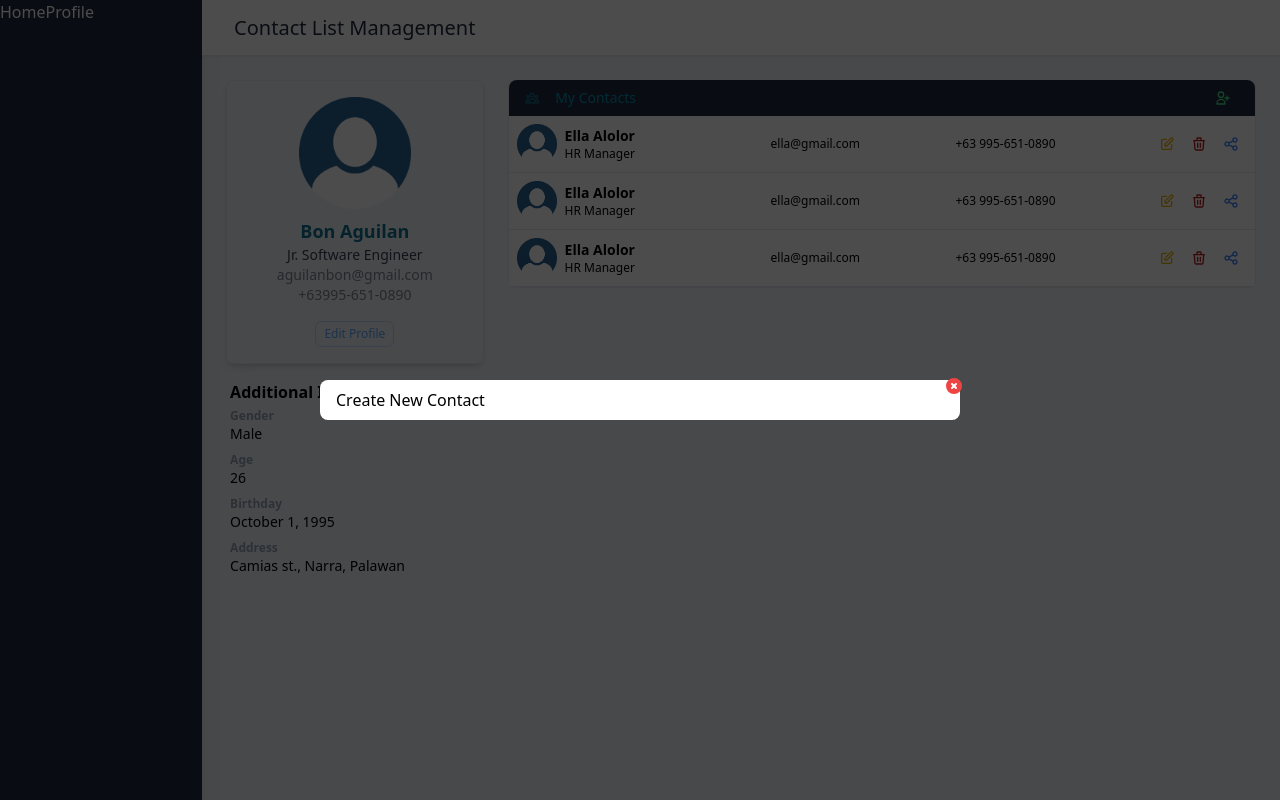
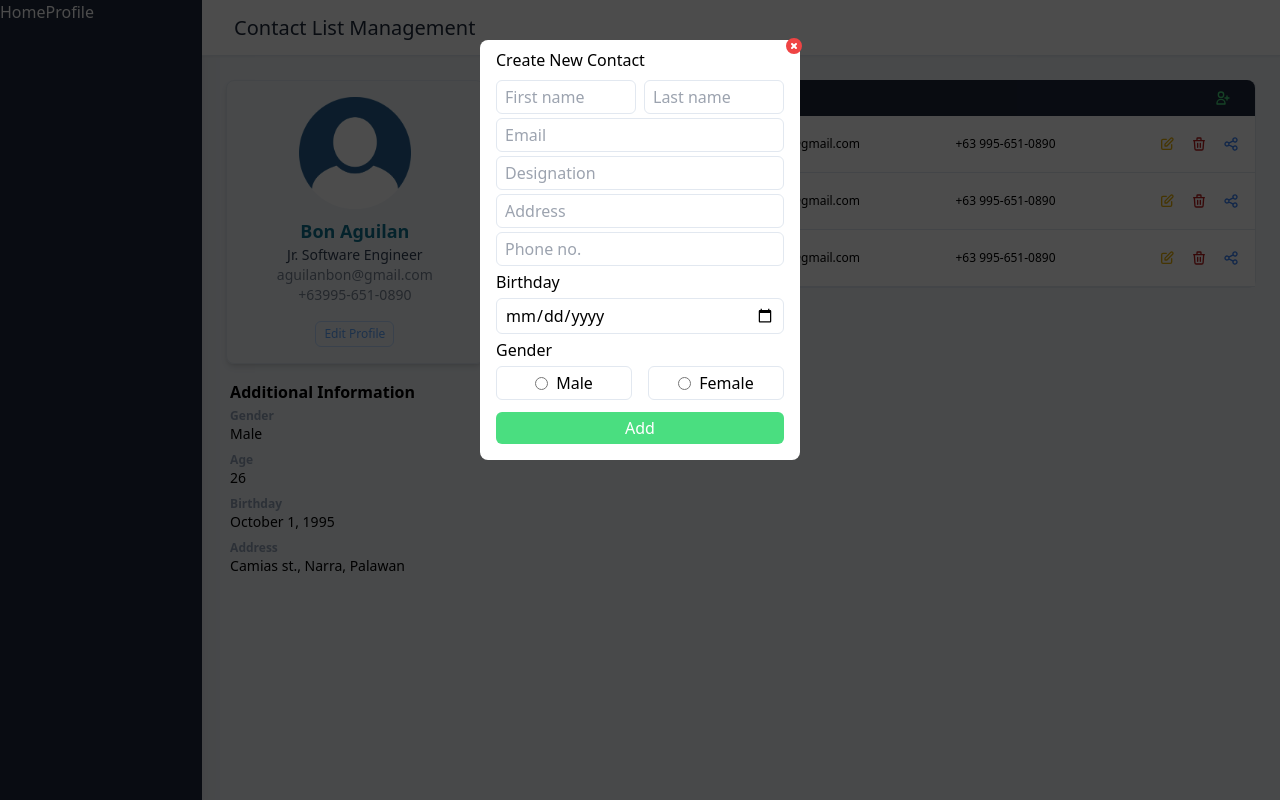
Before and after one commit to aguilanbon/contact-list-app, a React (Create React App) app: page /profile in a window 1280 px wide. Both pictures are taken after a click on the button 1223 px from the left and 98 px from the top of the page. Built offline with nearby package versions, Linux system fonts and the light colour scheme.

Commit message:
close/open modal function

```diff
--- a/src/App.js
+++ b/src/App.js
@@ -5,10 +5,12 @@ import Login from './pages/Login/Login';
 import SignUp from './pages/Signup/SignUp';
 import Home from './pages/Home/Home';
 import Profile from './pages/Home/Profile/Profile';
+import { ModalProvider } from './helpers/ModalContext';
 
 function App() {
   return (
     <SignUpProvider>
+      <ModalProvider>
         <div className="w-auto min-h-screen">
         <Routes>
           <Route path='/' element={ <Login /> }></Route>
@@ -17,6 +19,7 @@ function App() {
           <Route path='/profile' element={ <Profile /> }></Route>
         </Routes>
         </div>
+      </ModalProvider>
     </SignUpProvider>
   );
 }
--- /dev/null
+++ b/src/helpers/ModalContext.js
@@ -0,0 +1,21 @@
+import { useState } from "react";
+import { createContext } from "react";
+
+export const ModalContext = createContext(null)
+
+export const ModalProvider = ({children}) => {
+
+    const [isModalOpen, setIsModalOpen] = useState(false)
+
+    const value = {
+        isModalOpen, setIsModalOpen
+    }
+
+    return (
+        <ModalContext.Provider value={value}>
+            {children}
+        </ModalContext.Provider>
+    )
+}
+
+export default ModalContext
--- a/src/pages/Home/Modal/Create.jsx
+++ b/src/pages/Home/Modal/Create.jsx
@@ -1,9 +1,14 @@
 import React from 'react'
+import { useContext } from 'react'
+import ModalContext from '../../../helpers/ModalContext'
 
 function Create() {
+
+    const { setIsModalOpen } = useContext(ModalContext)
+
     return (
-        <div className='w-1/2 h-3/4 bg-white rounded-lg relative'>
-            <div className='absolute -mt-1 -right-1'>
+        <div className='md:w-1/2 lg:w-1/2 xl:w-1/4 w-full mx-6 h-fit bg-white rounded-lg relative mt-10 '>
+            <div className='absolute -mt-1 -right-1' onClick={() => setIsModalOpen(false)}>
                 <svg xmlns="http://www.w3.org/2000/svg" className="h-5 w-5 fill-red-500 hover:scale-125 cursor-pointer" viewBox="0 0 20 20" fill="currentColor">
                     <path fillRule="evenodd" d="M10 18a8 8 0 100-16 8 8 0 000 16zM8.707 7.293a1 1 0 00-1.414 1.414L8.586 10l-1.293 1.293a1 1 0 101.414 1.414L10 11.414l1.293 1.293a1 1 0 001.414-1.414L11.414 10l1.293-1.293a1 1 0 00-1.414-1.414L10 8.586 8.707 7.293z" clipRule="evenodd" />
                 </svg>
@@ -13,6 +18,44 @@ function Create() {
                     <h1>Create New Contact</h1>
                 </div>
                 <div>
+                    <form action="" className='w-full flex flex-col mt-2'>
+                        <div className='w-auto flex flex-col md:flex-row mb-1'>
+                            <input type="text" placeholder='First name' className='border w-full border-slate-200 text-md py-1 px-2 rounded-md outline-8 outline-blue-400 md:mr-2 mr-0' />
+                            <input type="text" placeholder='Last name' className='w-full mt-1 md:mt-0 border border-slate-200 text-md py-1 px-2 rounded-md outline-8 outline-blue-400' />
+                        </div>
+                        <div className='w-full flex flex-row mb-1'>
+                            <input type="email" placeholder='Email' className='w-full border border-slate-200 text-md py-1 px-2 rounded-md outline-8 outline-blue-400 mt-0' />
+                        </div>
+                        <div className='w-full lex flex-row mb-1'>
+                            <input type="text" placeholder='Designation' className='w-full border border-slate-200 text-md py-1 px-2 rounded-md outline-8 outline-blue-400 mr-2' />
+                        </div>
+                        <div className='w-full lex flex-row mb-1'>
+                            <input type="text" placeholder='Address' className='w-full border border-slate-200 text-md py-1 px-2 rounded-md outline-8 outline-blue-400 mr-2' />
+                        </div>
+                        <div className='w-full flex mb-1'>
+                            <input type="number" placeholder='Phone no.' className='w-full border border-slate-200 text-md py-1 px-2 rounded-md outline-8 outline-blue-400' />
+                        </div>
+                        <div className='w-full flex flex-col mb-1'>
+                            <label htmlFor="birthday">Birthday</label>
+                            <input type="date" placeholder='Birthday' className='w-full border border-slate-200 text-md py-1 px-2 rounded-md outline-8 outline-blue-400 mt-1' />
+                        </div>
+                        <div className='w-full flex flex-col mb-1'>
+                            <h2>Gender</h2>
+                            <ul className='w-full flex justify-evenly mt-1'>
+                                <li className='w-full flex items-center justify-center border border-slate-200 py-1 px-2 rounded-md mr-4'>
+                                    <input type="radio" name="gender" id="list-gender" />
+                                    <label htmlFor="list-gender" className='ml-2'>Male</label>
+                                </li>
+                                <li className='w-full flex items-center justify-center border border-slate-200 py-1 px-2 rounded-md'>
+                                    <input type="radio" name="gender" id="list-gender" />
+                                    <label htmlFor="list-gender" className='ml-2'>Female</label>
+                                </li>
+                            </ul>
+                        </div>
+                        <div className='w-full flex flex-col py-2'>
+                            <input type="button" value="Add" className='bg-green-400 text-white py-1 px-2 rounded-md' />
+                        </div>
+                    </form>
                 </div>
             </div>
         </div>
--- a/src/pages/Home/Modal/Modal.jsx
+++ b/src/pages/Home/Modal/Modal.jsx
@@ -3,7 +3,7 @@ import Overlay from './Overlay'
 
 function Modal() {
     return (
-        <div className='w-full min-h-screen static'>
+        <div className='w-full h-auto static'>
             <Overlay />
         </div>
     )
--- a/src/pages/Home/Modal/Overlay.jsx
+++ b/src/pages/Home/Modal/Overlay.jsx
@@ -3,7 +3,7 @@ import Create from './Create'
 
 function Overlay() {
     return (
-        <div className='w-full min-h-screen bg-black bg-opacity-70 fixed z-10 flex items-center justify-center'>
+        <div className='w-full min-h-screen bg-black bg-opacity-70 fixed z-10 flex items-start justify-center'>
             <Create />
         </div>
     )
--- a/src/pages/Home/Profile/Profile.jsx
+++ b/src/pages/Home/Profile/Profile.jsx
@@ -1,5 +1,6 @@
 import React from 'react'
-import { useState } from 'react'
+import { useContext } from 'react'
+import { ModalContext } from '../../../helpers/ModalContext'
 import Header from '../Header'
 import Modal from '../Modal/Modal'
 import Overlay from '../Modal/Overlay'
@@ -8,7 +9,7 @@ import ContactsCard from './ContactsCard'
 
 function Profile() {
 
-    const [isModalOpen, setIsModalOpen] = useState(false)
+    const { isModalOpen, setIsModalOpen } = useContext(ModalContext)
 
     return (
         <div className='w-full min-h-screen flex bg-slate-100'>
```
Lines whose indentation alone changed are shown as unchanged.
